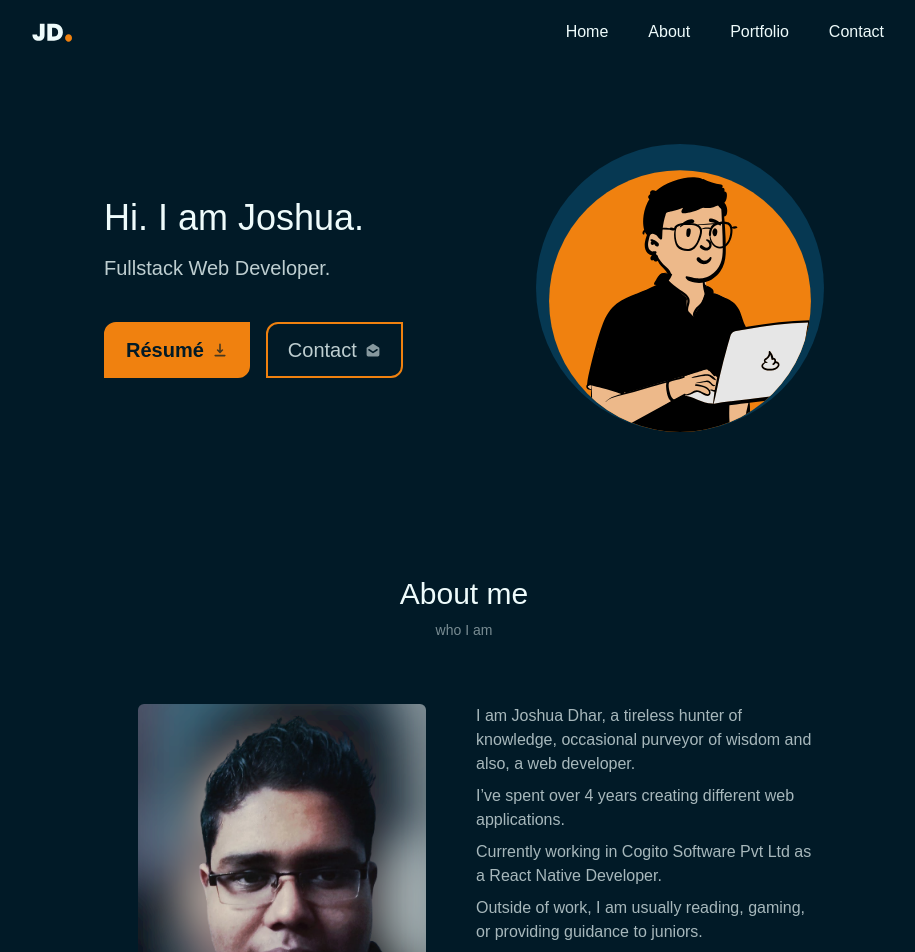
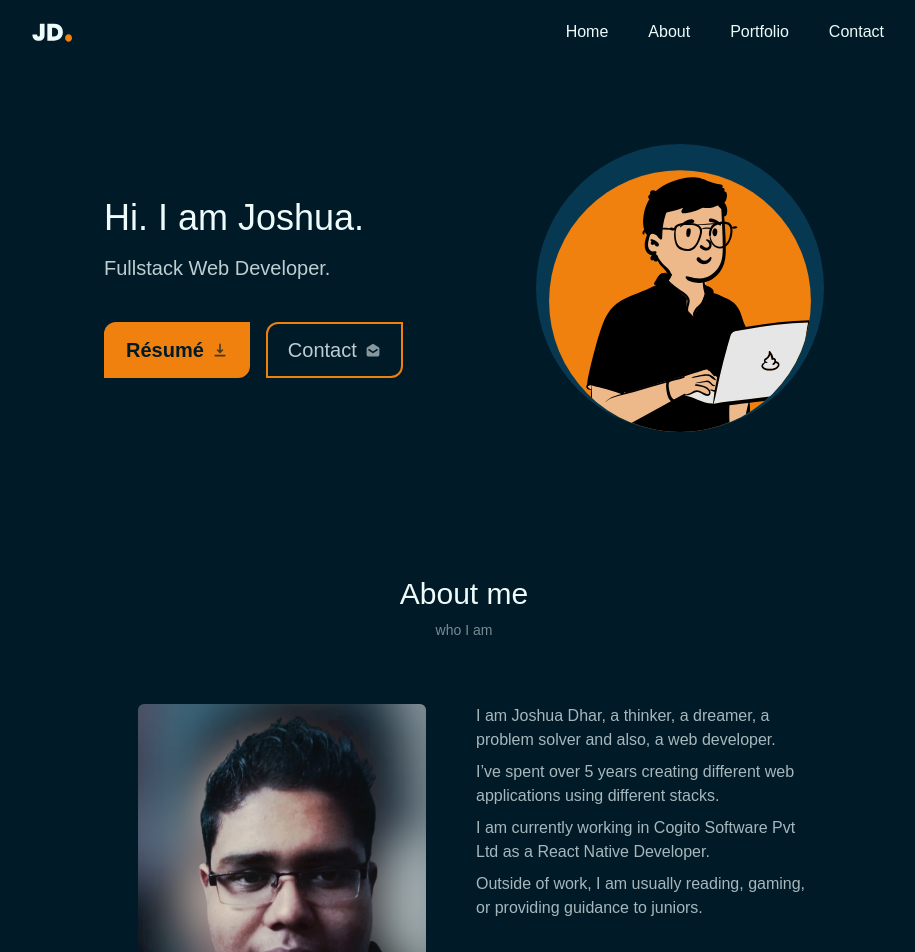
Before and after one commit to JoshDhar/portfolio, a React (Create React App) app: page / in a window 1280 px wide. Shown: the top 952 px of the page, without its empty margins (176-1091 px from the left). Built offline with nearby package versions, Linux system fonts and the light colour scheme.

Commit message:
Changes to CV

```diff
--- a/src/App.js
+++ b/src/App.js
@@ -72,15 +72,16 @@ const App = () => {
             />
             <div className="px-2 flex flex-col gap-2">
               <p className="text-white text-opacity-70">
-                I am Joshua Dhar, a tireless hunter of knowledge, occasional
-                purveyor of wisdom and also, a web developer.
+                I am Joshua Dhar, a thinker, a dreamer, a problem solver and
+                also, a web developer.
               </p>
               <p className="text-white text-opacity-70">
-                I’ve spent over 4 years creating different web applications.
+                I’ve spent over 5 years creating different web applications
+                using different stacks.
               </p>
               <p className="text-white text-opacity-70">
-                Currently working in Cogito Software Pvt Ltd as a React Native
-                Developer.
+                I am currently working in Cogito Software Pvt Ltd as a React
+                Native Developer.
               </p>
               <p className="text-white text-opacity-70">
                 Outside of work, I am usually reading, gaming, or providing
```
Also changed, not shown: 1 other file (tests, documents, lock files or other folders).
